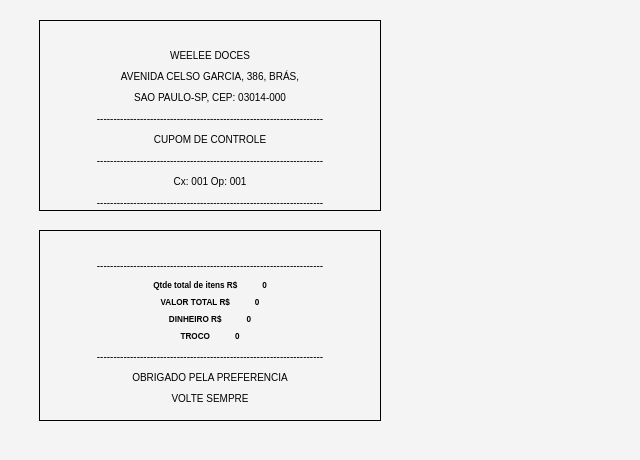
After one commit to luizlee107/Point-of-Sale-System, a Django app: page /cart/receipt in a window 1280 px wide. The commit adds this page. Shown: the top 460 px of the page, without its empty margins (0-640 px from the left). Run offline with Django 4.2, Linux system fonts and the light colour scheme; data that the repository does not hold is empty; some libraries are stand-ins or nearby versions.

Commit message:
add receipt

```diff
--- a/app/static/css/calculator.css
+++ b/app/static/css/calculator.css
@@ -56,3 +56,12 @@ ul {
 .calculation {
     font-size: 15px;
 }
+
+
+.receipt {
+    width: 80mm; /* Set width to 80mm */
+    height: 40mm; /* Set height to 40mm */
+    margin: 5mm; /* Set margins to 5mm */
+    border: 1px solid black; /* Optional: border for visualization */
+    padding: 5mm; /* Optional: padding for content */
+}
--- a/app/static/css/styles.css
+++ b/app/static/css/styles.css
@@ -71,7 +71,7 @@ footer {
     overflow: hidden;
     background-color: #f0f0f0; /* Optional: background color */
     width: 100%;
-    max-width:400px;
+    max-width:500px;
     height: 60vh
 
 }
@@ -89,7 +89,7 @@ footer {
 
 .right-content {
     height: 70vh;
-    width: 30%; /* Adjust the width as needed */
+    width: 50%; /* Adjust the width as needed */
     border-radius: 20px; /* Adjust as needed */
     overflow: hidden;
     background-color: #f0f0f0; /* Optional: background color */
--- a/app/templates/cash.html
+++ b/app/templates/cash.html
@@ -26,7 +26,11 @@
     </div>
     <div class="modal-footer">
         <button type="button" class="btn btn-secondary" data-bs-dismiss="modal">Cancel</button>
+        <a href="{% url 'receipt' %}" target="_blank">
+        <button  type="button" class="btn btn-secondary">Print Receipt-F9</button>
+        </a>
         <button type="submit" class="btn btn-primary">Save</button>
+
     </div>
 </form>
 
--- /dev/null
+++ b/app/templates/receipt.html
@@ -0,0 +1,67 @@
+{% load static %}
+
+
+<!DOCTYPE html>
+<html>
+<head>
+    <head>
+        <meta charset="UTF-8">
+        <meta name="viewport" content="width=device-width, initial-scale=1.0">
+        <title>Receipt</title>
+        <link rel="stylesheet" href="{% static 'css/calculator.css' %}">
+
+</head>
+<body>
+
+    <div class="receipt">
+
+
+        <p>WEELEE DOCES</p>
+        <p>AVENIDA CELSO GARCIA, 386, BRÁS,</p>
+        <p>SAO PAULO-SP, CEP: 03014-000</p>
+        <p>--------------------------------------------------------------------</p>
+        <p>CUPOM DE CONTROLE</p>
+        <p>--------------------------------------------------------------------</p>
+        <p id="dateTime"> Cx: 001 Op: 001 </p>
+        <p>--------------------------------------------------------------------</p>
+
+        </div>
+
+
+    </div>
+        <div class="receipt">
+
+            <ul>
+                {% for cart_item in cart_items %}
+                    <li>{{cart_item.product.barcode}} - {{ cart_item.product.name }}    -
+
+                        {{ cart_item.quantity }} UN x {{cart_item.product.price}} = {{cart_item.subtotal}}
+
+                    </li>
+
+
+                        {% endfor %}
+
+
+            </ul>
+            <p>--------------------------------------------------------------------</p>
+            <h3>Qtde total de itens R$ &nbsp;&nbsp;&nbsp;&nbsp;&nbsp;&nbsp;&nbsp;&nbsp;&nbsp;&nbsp;{{ total_items }}</h3>
+            <h3>VALOR TOTAL R$ &nbsp;&nbsp;&nbsp;&nbsp;&nbsp;&nbsp;&nbsp;&nbsp;&nbsp;&nbsp;{{ cart_total }}</h3>
+            <h3>DINHEIRO R$ &nbsp;&nbsp;&nbsp;&nbsp;&nbsp;&nbsp;&nbsp;&nbsp;&nbsp;&nbsp;{{ cart_total }}</h3>
+            <h3>TROCO &nbsp;&nbsp;&nbsp;&nbsp;&nbsp;&nbsp;&nbsp;&nbsp;&nbsp;&nbsp;{{ change }}</h3>
+            <p>--------------------------------------------------------------------</p>
+            <p>OBRIGADO PELA PREFERENCIA</p>
+            <p>VOLTE SEMPRE</p>
+            <p>--------------------------------------------------------------------</p>
+         </div>
+
+         <script>
+            // JavaScript code to trigger print dialog
+            window.onload = function() {
+                window.print();
+            }
+        </script>
+
+
+</body>
+</html>
--- a/app/urls.py
+++ b/app/urls.py
@@ -17,10 +17,14 @@ urlpatterns = [
     path('product/<int:pk>/edit', views.edit_product, name='edit_product'),
     path('products/filter',views.products_filter,name='products_filter'),
 
+
+
     path('pos/card',views.card,name='card'),
     path('pos/cash',views.cash,name='cash'),
     path('cart/<str:pk>/delete',views.delete_cart,name='delete_cart'),
     path('cart/delete_all',views.delete_cart_all,name='delete_cart_all'),
+    path('cart/receipt',views.receipt,name='receipt'),
+
 
     path('calculator/',views.calc,name='calc')
 ]
--- a/app/views.py
+++ b/app/views.py
@@ -37,18 +37,29 @@ def pos(request):
     total_items = 0
 
     if request.method == 'GET':
-        search = request.GET.get('name')
+        search = request.GET.get('barcode')
 
         if search:
-            filtered_products = Product.objects.filter(Q(name__icontains=search) | Q(barcode__icontains=search))
-            for product in filtered_products:
+            filtered_products = Product.objects.filter(barcode__exact=search)
 
-                if product.barcode:  # Check if barcode is not empty
-                    cart_entry, created = Cart.objects.get_or_create(product=product)
+            if filtered_products is None:
+                return HttpResponse(
+                status=204,
+                headers={
+                    'HX-Trigger': json.dumps({
+                        "productListChanged": None,
+                        "showMessage": f" Product not found it."
+                    })
+                })
+            else:
+                for product in filtered_products:
 
-                    if not created:
-                        cart_entry.quantity += 1
-                        cart_entry.save()
+                    if product.barcode:  # Check if barcode is not empty
+                        cart_entry, created = Cart.objects.get_or_create(product=product)
+
+                        if not created:
+                            cart_entry.quantity += 1
+                            cart_entry.save()
         else:
             filtered_products = Product.objects.all()
 
@@ -96,8 +107,6 @@ def cash(request):
     else:
         change=float(cash)-float(cart_total)
 
-
-
     content = {
         'change':change,
         'cash':cash,
@@ -105,8 +114,6 @@ def cash(request):
     }
 
     return render(request, 'cash.html', content)
-
-
 
 
 def card(request):
@@ -123,6 +130,40 @@ def delete_cart(request, pk=None):
 def delete_cart_all(request):
     Cart.objects.all().delete()
     return redirect('pos')
+
+
+
+def receipt(request):
+    if request.method == 'GET':
+        cash = request.GET.get('cart_total')
+
+    cart_items = Cart.objects.all()
+    cart_total = 0
+    total_items = 0
+
+    cart_items = Cart.objects.all()
+
+    for cart_item in cart_items:
+
+        cart_item.subtotal = cart_item.quantity * cart_item.product.price
+        cart_total += cart_item.subtotal
+        total_items += cart_item.quantity
+
+    if cash is None:
+        cash=cart_total
+        change=0
+    else:
+        change=float(cash)-float(cart_total)
+
+    content = {
+        'total_items':total_items,
+        'change':change,
+        'cash':cash,
+        'cart_total':cart_total,
+        'cart_items':cart_items
+    }
+
+    return render(request, 'receipt.html', content)
 
 
 
```
Also changed, not shown: app/templates/pos.html (+28 -24 lines), db.sqlite3.
